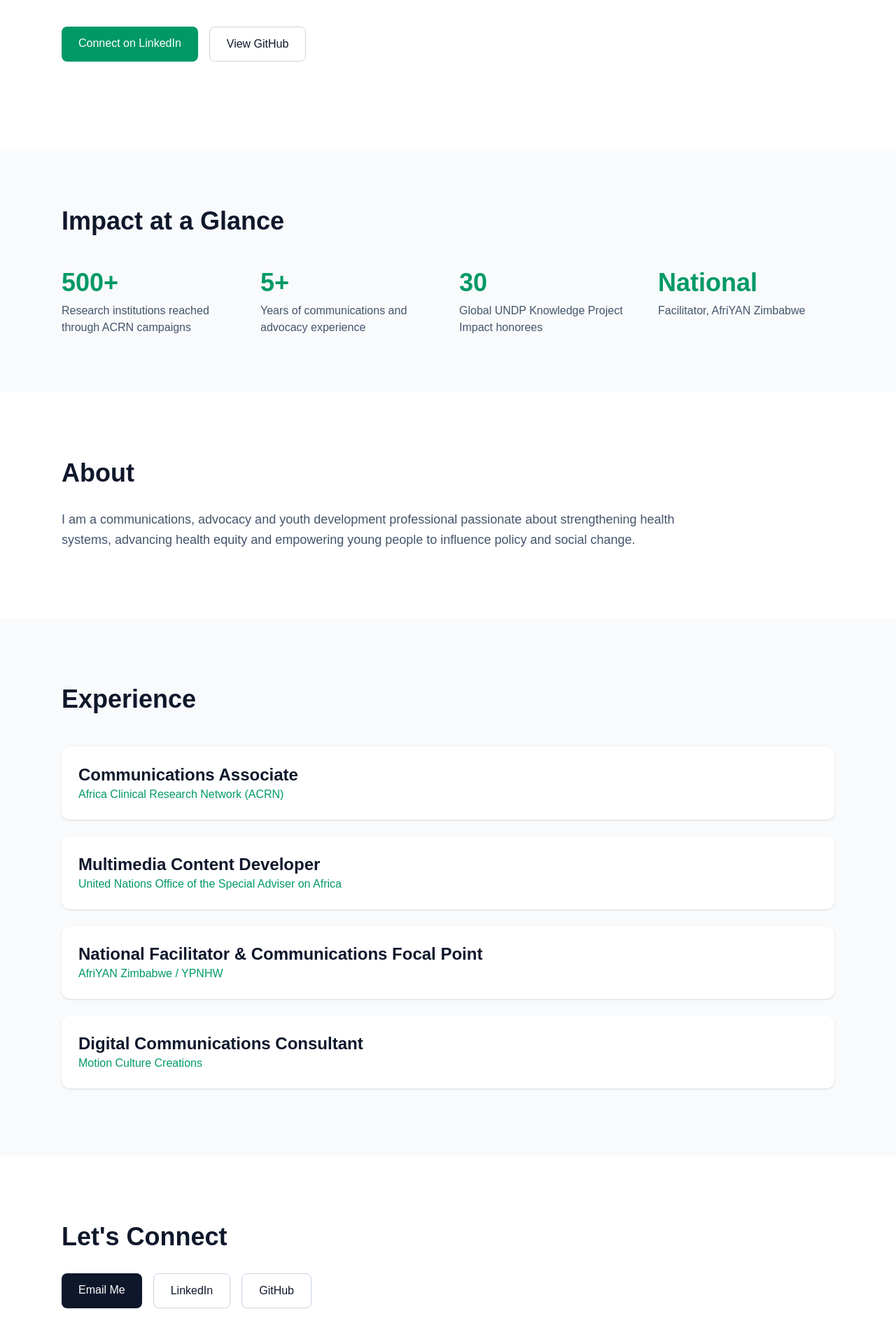
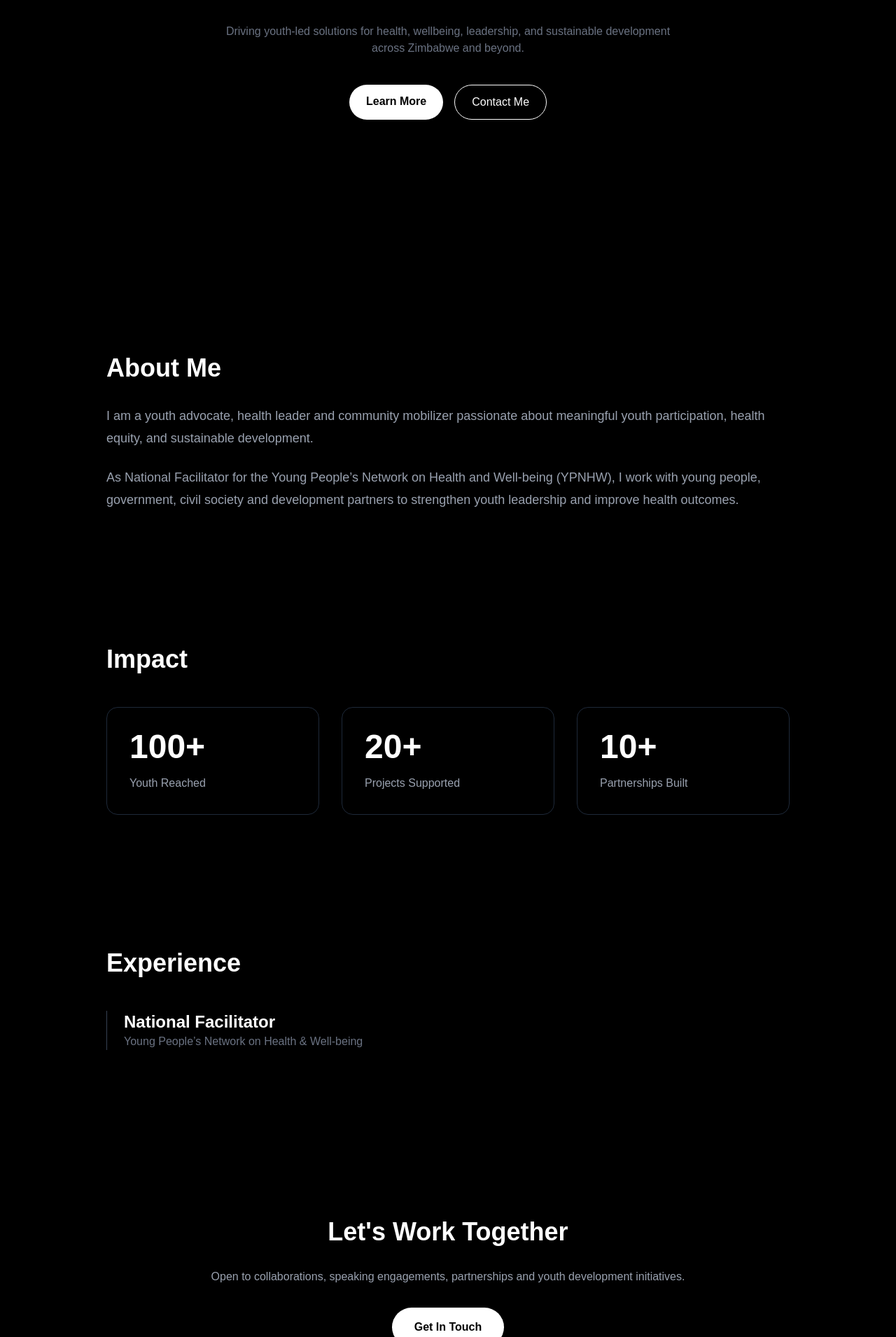
Before and after one commit to MotionCULTRE/Zipho-Portfolio, a Next.js app: page / in a window 1280 px wide. Shown: the part 390-2300 px from the top of the page at 70% size. Built offline with nearby package versions, Linux system fonts and the light colour scheme.

Commit message:
Refine hero section

```diff
--- a/app/page.tsx
+++ b/app/page.tsx
@@ -1,181 +1,114 @@
 export default function Home() {
   return (
-    <main className="min-h-screen bg-white text-slate-900">
-      <section className="max-w-6xl mx-auto px-6 py-32">
-        <p className="text-emerald-600 font-semibold uppercase tracking-wide mb-4">
-          Communications • Advocacy • Youth Development
-        </p>
-
-        <h1 className="text-5xl md:text-7xl font-bold mb-6">
+    <main className="bg-black text-white min-h-screen">
+      {/* Hero */}
+      <section className="flex min-h-screen flex-col items-center justify-center px-6 text-center">
+        <h1 className="text-6xl md:text-8xl font-bold">
           Ziphozenkosi Ndlovu
         </h1>
 
-        <h2 className="text-2xl md:text-3xl text-slate-600 mb-8">
-          Communications, Advocacy & Youth Development Professional
-        </h2>
-
-        <p className="text-lg md:text-xl text-slate-600 max-w-3xl mb-10">
-          Building healthier communities through strategic communications,
-          youth leadership, public health advocacy, and digital innovation.
+        <p className="mt-6 text-xl md:text-2xl text-gray-400">
+          National Facilitator • Youth Health Advocate • Community Leader
         </p>
 
-        <div className="flex flex-wrap gap-4">
+        <p className="max-w-2xl mt-8 text-gray-500">
+          Driving youth-led solutions for health, wellbeing, leadership,
+          and sustainable development across Zimbabwe and beyond.
+        </p>
+
+        <div className="mt-10 flex gap-4">
           <a
-            href="https://www.linkedin.com/in/ziphozenkosi-ndlovu-902ba3203/"
-            target="_blank"
-            rel="noopener noreferrer"
-            className="bg-emerald-600 text-white px-6 py-3 rounded-lg hover:bg-emerald-700 transition"
+            href="#about"
+            className="rounded-full bg-white text-black px-6 py-3 font-semibold"
           >
-            Connect on LinkedIn
+            Learn More
           </a>
 
           <a
-            href="https://github.com/MotionCULTRE"
-            target="_blank"
-            rel="noopener noreferrer"
-            className="border border-slate-300 px-6 py-3 rounded-lg hover:bg-slate-100 transition"
+            href="#contact"
+            className="rounded-full border border-white px-6 py-3"
           >
-            View GitHub
+            Contact Me
           </a>
         </div>
       </section>
 
-      <section className="bg-slate-50 py-20">
-        <div className="max-w-6xl mx-auto px-6">
-          <h2 className="text-4xl font-bold mb-12">
-            Impact at a Glance
-          </h2>
+      {/* About */}
+      <section id="about" className="max-w-5xl mx-auto px-6 py-24">
+        <h2 className="text-4xl font-bold mb-8">About Me</h2>
 
-          <div className="grid md:grid-cols-4 gap-8">
-            <div>
-              <h3 className="text-4xl font-bold text-emerald-600">
-                500+
-              </h3>
-              <p className="mt-2 text-slate-600">
-                Research institutions reached through ACRN campaigns
+        <p className="text-gray-400 leading-8 text-lg">
+          I am a youth advocate, health leader and community mobilizer
+          passionate about meaningful youth participation, health equity,
+          and sustainable development.
         </p>
+
+        <p className="text-gray-400 leading-8 text-lg mt-6">
+          As National Facilitator for the Young People’s Network on Health
+          and Well-being (YPNHW), I work with young people, government,
+          civil society and development partners to strengthen youth
+          leadership and improve health outcomes.
+        </p>
+      </section>
+
+      {/* Impact */}
+      <section className="max-w-5xl mx-auto px-6 py-24">
+        <h2 className="text-4xl font-bold mb-12">Impact</h2>
+
+        <div className="grid md:grid-cols-3 gap-8">
+          <div className="border border-gray-800 rounded-2xl p-8">
+            <h3 className="text-5xl font-bold">100+</h3>
+            <p className="text-gray-400 mt-4">Youth Reached</p>
           </div>
 
-            <div>
-              <h3 className="text-4xl font-bold text-emerald-600">
-                5+
-              </h3>
-              <p className="mt-2 text-slate-600">
-                Years of communications and advocacy experience
-              </p>
+          <div className="border border-gray-800 rounded-2xl p-8">
+            <h3 className="text-5xl font-bold">20+</h3>
+            <p className="text-gray-400 mt-4">Projects Supported</p>
           </div>
 
-            <div>
-              <h3 className="text-4xl font-bold text-emerald-600">
-                30
-              </h3>
-              <p className="mt-2 text-slate-600">
-                Global UNDP Knowledge Project Impact honorees
-              </p>
-            </div>
-
-            <div>
-              <h3 className="text-4xl font-bold text-emerald-600">
-                National
-              </h3>
-              <p className="mt-2 text-slate-600">
-                Facilitator, AfriYAN Zimbabwe
-              </p>
-            </div>
+          <div className="border border-gray-800 rounded-2xl p-8">
+            <h3 className="text-5xl font-bold">10+</h3>
+            <p className="text-gray-400 mt-4">Partnerships Built</p>
           </div>
         </div>
       </section>
 
-      <section className="max-w-6xl mx-auto px-6 py-24">
-        <h2 className="text-4xl font-bold mb-8">
-          About
-        </h2>
+      {/* Experience */}
+      <section className="max-w-5xl mx-auto px-6 py-24">
+        <h2 className="text-4xl font-bold mb-12">Experience</h2>
 
-        <p className="text-lg leading-relaxed text-slate-600 max-w-4xl">
-          I am a communications, advocacy and youth development
-          professional passionate about strengthening health systems,
-          advancing health equity and empowering young people to
-          influence policy and social change.
+        <div className="border-l border-gray-700 pl-6">
+          <div className="mb-12">
+            <h3 className="text-2xl font-semibold">
+              National Facilitator
+            </h3>
+            <p className="text-gray-500">
+              Young People’s Network on Health & Well-being
             </p>
-      </section>
-
-      <section className="bg-slate-50 py-24">
-        <div className="max-w-6xl mx-auto px-6">
-          <h2 className="text-4xl font-bold mb-12">
-            Experience
-          </h2>
-
-          <div className="grid gap-6">
-            <div className="bg-white p-6 rounded-xl shadow-sm">
-              <h3 className="text-2xl font-semibold">
-                Communications Associate
-              </h3>
-              <p className="text-emerald-600">
-                Africa Clinical Research Network (ACRN)
-              </p>
-            </div>
-
-            <div className="bg-white p-6 rounded-xl shadow-sm">
-              <h3 className="text-2xl font-semibold">
-                Multimedia Content Developer
-              </h3>
-              <p className="text-emerald-600">
-                United Nations Office of the Special Adviser on Africa
-              </p>
-            </div>
-
-            <div className="bg-white p-6 rounded-xl shadow-sm">
-              <h3 className="text-2xl font-semibold">
-                National Facilitator & Communications Focal Point
-              </h3>
-              <p className="text-emerald-600">
-                AfriYAN Zimbabwe / YPNHW
-              </p>
-            </div>
-
-            <div className="bg-white p-6 rounded-xl shadow-sm">
-              <h3 className="text-2xl font-semibold">
-                Digital Communications Consultant
-              </h3>
-              <p className="text-emerald-600">
-                Motion Culture Creations
-              </p>
-            </div>
           </div>
         </div>
       </section>
 
-      <section className="max-w-6xl mx-auto px-6 py-24">
+      {/* Contact */}
+      <section
+        id="contact"
+        className="max-w-5xl mx-auto px-6 py-24 text-center"
+      >
         <h2 className="text-4xl font-bold mb-8">
-          Let's Connect
+          Let's Work Together
         </h2>
 
-        <div className="flex flex-wrap gap-4">
-          <a
-            href="mailto:ziphozenkosindlovu01@gmail.com"
-            className="bg-slate-900 text-white px-6 py-3 rounded-lg"
-          >
-            Email Me
-          </a>
+        <p className="text-gray-400 mb-8">
+          Open to collaborations, speaking engagements,
+          partnerships and youth development initiatives.
+        </p>
 
         <a
-            href="https://www.linkedin.com/in/ziphozenkosi-ndlovu-902ba3203/"
-            target="_blank"
-            rel="noopener noreferrer"
-            className="border border-slate-300 px-6 py-3 rounded-lg"
+          href="mailto:ziphozenkosi.ndlovu@acrnhealth.com"
+          className="rounded-full bg-white text-black px-8 py-4 font-semibold inline-block"
         >
-            LinkedIn
+          Get In Touch
         </a>
-
-          <a
-            href="https://github.com/MotionCULTRE"
-            target="_blank"
-            rel="noopener noreferrer"
-            className="border border-slate-300 px-6 py-3 rounded-lg"
-          >
-            GitHub
-          </a>
-        </div>
       </section>
     </main>
   );
```
Lines whose indentation alone changed are shown as unchanged.
